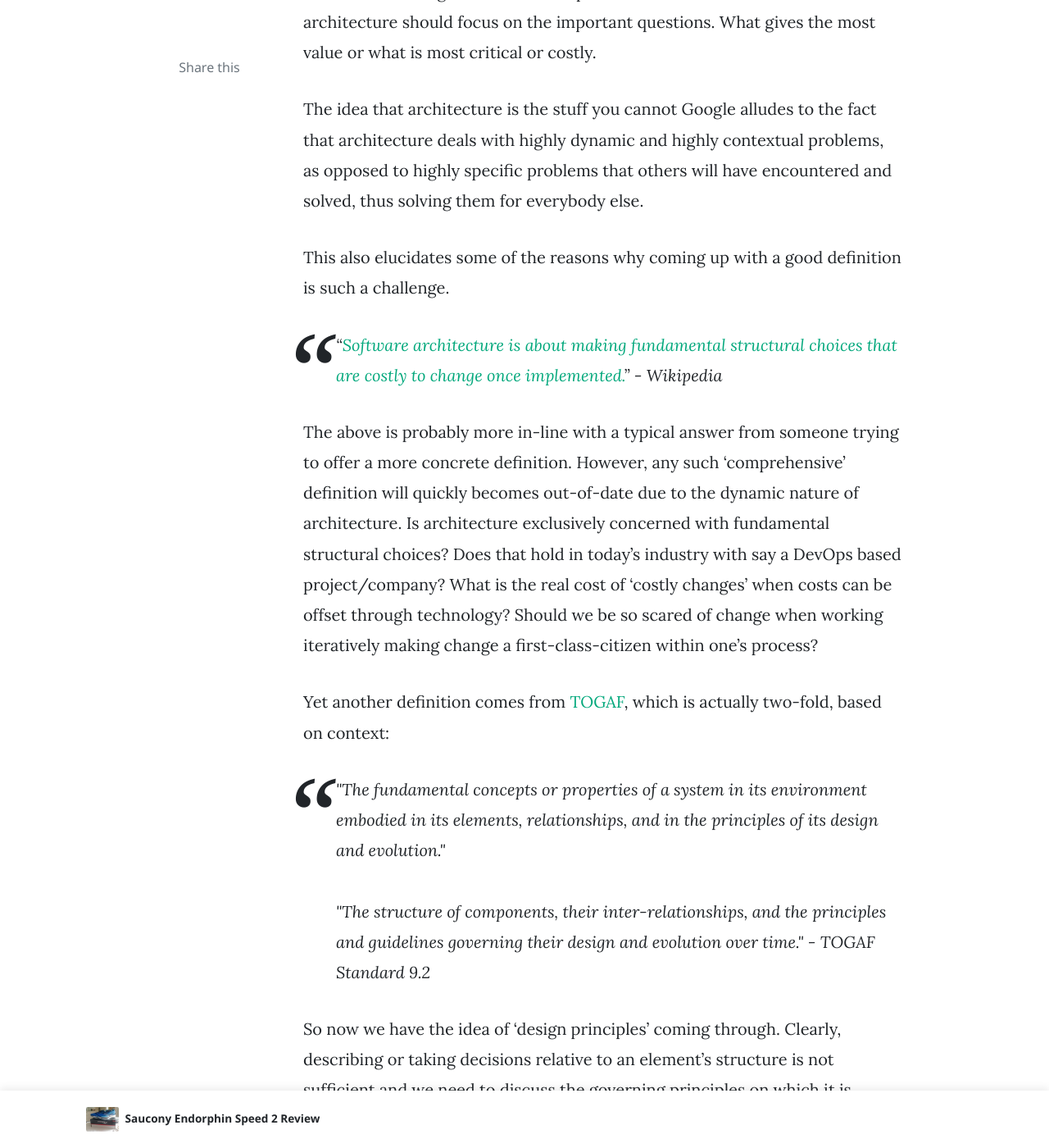
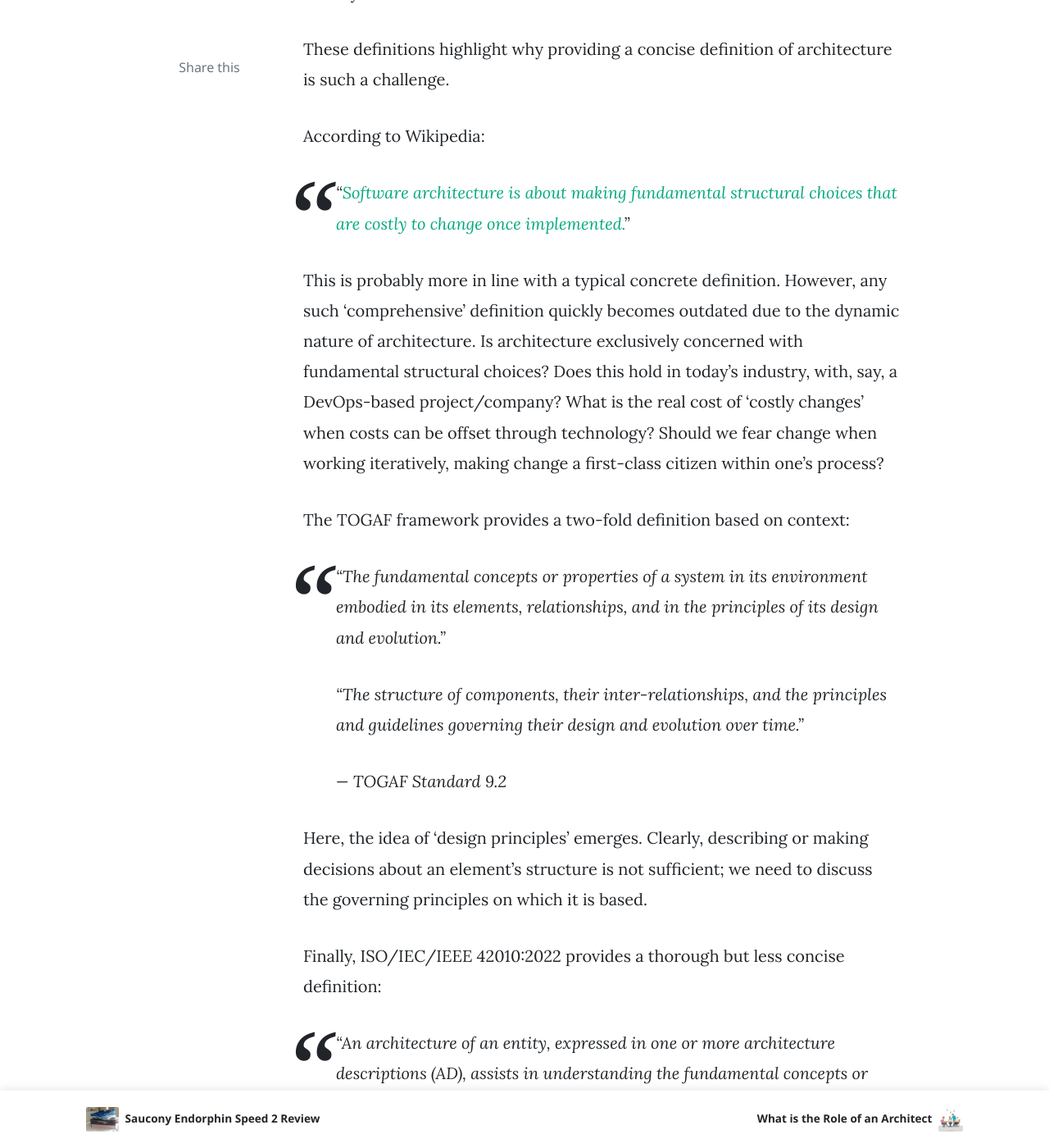
Before and after one commit to powell-christopher/powell-christopher.github.io, a Jekyll site: the page built from _posts/2024-03-25-What-is-Architecture.md, in a window 1280 px wide and 1400 px high, scrolled down 1518 px. Shown: the whole window at 82% size. Built offline with Jekyll 4.4.1, drawn with Linux system fonts in a browser that asks for light colours; nearby versions of some CDN libraries; comment, search, counter and statistics services are not loaded; some of the changed text lies outside the part shown.

Commit message:
Role of an architect

```diff
--- a/_posts/2024-03-25-What-is-Architecture.md
+++ b/_posts/2024-03-25-What-is-Architecture.md
@@ -7,60 +7,51 @@
 image: assets/images/2024-03-25-What-is-Architecture/header.png
 tags: [featured, Architecture, Communication, Leadership]
 ---
-We all understand that good communication is critical to any productive collaboration. We also understand the need for shared language or shared understanding. This is why, in an interview context, once we get beyond the introduction stage, one of the first questions I ask is 'What is Architecture?', or 'What is the Architect Role?'. These are not gotcha questions. There exists a divergence of understanding of what the role involves, largely based on first-hand experience and local context. Thus I find these questions to be good ice-breakers to see how closely a candidate and myself align on our understanding of the role and its attached responsibilities as that is what a possible collaboration would be based on.
 
-What is Architecture?
-=====================
+We all understand that good communication is critical to any productive collaboration. We also recognize the need for shared language or shared understanding. This is why, in an interview context, once we get beyond the introduction stage, one of the first questions I ask is: "What is Architecture?" or "What is the Architect Role?". These are not trick questions. There exists a divergence of understanding of what the role involves, largely based on first-hand experience and local context. Thus, I find these questions to be good ice-breakers to see how closely a candidate and I align in our understanding of the role and its responsibilities, as this alignment is crucial for effective collaboration.
 
-Even Martin Fowler in his seminal whitepaper "[Who Needs an Architect?](https://martinfowler.com/ieeeSoftware/whoNeedsArchitect.pdf)" refused to attempt to give a definition.
+## What is Architecture?
 
-He instead relied on Ralph Johnson's famous definition from a post on the Extreme Programming mailing list:
+Even Martin Fowler, in his seminal whitepaper "[Who Needs an Architect?](https://martinfowler.com/ieeeSoftware/whoNeedsArchitect.pdf)," refused to provide a definitive answer. Instead, he relied on Ralph Johnson's famous definition from a post on the Extreme Programming mailing list:
 
-> "Architecture is about the important stuff. Whatever that is." - Ralph Johnson
+> "Architecture is about the important stuff. Whatever that is." — Ralph Johnson
 
-A similarly abstract definition comes from Edwin Marrima below:
+A similarly abstract definition comes from Edwin Marrima:
 
-> "[Architecture is the stuff you can't Google.](https://www.linkedin.com/pulse/architecture-stuff-you-cant-google-edwin-marrima/)" - Edwin Marrima
+> "[Architecture is the stuff you can't Google.](https://www.linkedin.com/pulse/architecture-stuff-you-cant-google-edwin-marrima/)" — Edwin Marrima
 
-The above definitions, while perhaps a bit 'tongue-in-cheek' have some hidden nuance.
+While perhaps a bit 'tongue-in-cheek,' these definitions contain hidden nuance. Architecture being about what is important alludes to the idea that it should focus on the most critical or costly questions. The notion that architecture is the stuff you cannot Google suggests that it deals with highly dynamic and contextual problems, unlike specific problems that others have already solved and documented.
 
-Architecture being about what is important alludes to the fact that architecture should focus on the important questions. What gives the most value or what is most critical or costly.
+These definitions highlight why providing a concise definition of architecture is such a challenge.
 
-The idea that architecture is the stuff you cannot Google alludes to the fact that architecture deals with highly dynamic and highly contextual problems, as opposed to highly specific problems that others will have encountered and solved, thus solving them for everybody else.
+According to Wikipedia:
 
-This also elucidates some of the reasons why coming up with a good definition is such a challenge.
+> "[Software architecture is about making fundamental structural choices that are costly to change once implemented.](https://en.wikipedia.org/wiki/Software_architecture)"
 
-> "[Software architecture is about making fundamental structural choices that are costly to change once implemented.](https://en.wikipedia.org/wiki/Software_architecture)" - Wikipedia
+This is probably more in line with a typical concrete definition. However, any such 'comprehensive' definition quickly becomes outdated due to the dynamic nature of architecture. Is architecture exclusively concerned with fundamental structural choices? Does this hold in today's industry, with, say, a DevOps-based project/company? What is the real cost of 'costly changes' when costs can be offset through technology? Should we fear change when working iteratively, making change a first-class citizen within one's process?
 
-The above is probably more in-line with a typical answer from someone trying to offer a more concrete definition. However, any such 'comprehensive' definition will quickly becomes out-of-date due to the dynamic nature of architecture. Is architecture exclusively concerned with fundamental structural choices? Does that hold in today's industry with say a DevOps based project/company? What is the real cost of 'costly changes' when costs can be offset through technology? Should we be so scared of change when working iteratively making change a first-class-citizen within one's process?
+The TOGAF framework provides a two-fold definition based on context:
 
-Yet another definition comes from [TOGAF](https://pubs.opengroup.org/architecture/togaf9-doc/arch/chap02.html#:~:text=ISO/IEC/IEEE,evolution%20over%20time.%22), which is actually two-fold, based on context:
+> "The fundamental concepts or properties of a system in its environment embodied in its elements, relationships, and in the principles of its design and evolution."
+>
+> "The structure of components, their inter-relationships, and the principles and guidelines governing their design and evolution over time."
+>
+> — TOGAF Standard 9.2
 
-<blockquote>
-"The fundamental concepts or properties of a system in its environment embodied in its elements, relationships, and in the principles of its design and evolution."
-<br><br>
-"The structure of components, their inter-relationships, and the principles and guidelines governing their design and evolution over time."
+Here, the idea of 'design principles' emerges. Clearly, describing or making decisions about an element's structure is not sufficient; we need to discuss the governing principles on which it is based.
 
-    - TOGAF Standard 9.2
-</blockquote>
+Finally, ISO/IEC/IEEE 42010:2022 provides a thorough but less concise definition:
 
-So now we have the idea of 'design principles' coming through. Clearly, describing or taking decisions relative to an element's structure is not sufficient and we need to discuss the governing principles on which it is based.
+> "An architecture of an entity, expressed in one or more architecture descriptions (AD), assists in understanding the fundamental concepts or properties of the entity, pertaining to its structure, behavior, design and evolution, such as feasibility, utility and maintainability, and fundamental concepts for its development, operation, employment, external impacts, utilization, and decommissioning."
+>
+> — ISO/IEC/IEEE 42010:2022
 
-Finally, here is what is offered by [ISO/IEC/IEEE 42010:2022 - Software, systems and enterprise
-Architecture description](https://cwe.ccsds.org/sea/docs/SEA-SA/Background%20Materials/ISO%20IEC%20IEEE%2042010%202022.pdf):
+Though comprehensive, this definition's thoroughness makes it brittle; it will need constant updating as the duties, responsibilities, and concerns listed continue to shift and expand over time.
 
-<blockquote>
-"An architecture of an entity, expressed in one or more architecture descriptions (AD), assists in understanding the fundamental concepts or properties of the entity, pertaining to its structure, behavior, design and evolution, such as feasibility, utility and maintainability and fundamental concepts for its development, operation, employment, external impacts, utilization and decommissioning."
+I will not attempt to provide my own definition, knowing it will be incomplete, likely contextual to my current experience, and even if correct, would quickly become outdated as architecture evolves.
 
-    - ISO/IEC/IEEE 42010:2022
-</blockquote>
-
-The above is certainly thorough, but not exactly concise. Also, the dynamic nature of architecture coupled with the thoroughness of the above definition makes it brittle; meaning it will need to be constantly updated as the already long list of duties/responsibilities/concerns listed above continues to shift and expand over time.
-
-I will not attempt to provide my own definition, knowing that it will be incomplete, probably contextual to my current experience, and even if it were to be correct, would quickly become out-of-date as architecture continues to evolve.
-
-Perhaps we can start by agreeing on some possible tenets:
-- No agreed upon concise definition
+Instead, we can perhaps start by agreeing on some possible tenets:
+- No agreed-upon concise definition
 - Massive in scope
 - Continuously changing/expanding
 - Operates in a rapidly evolving ecosystem
@@ -68,52 +59,18 @@
 - Highly contextual
 - Everything has a trade-off
 
-Based on these tenets, we can move on to describing what our expectations are for someone filling the architecture role. What responsibilities are attached to this role?
+Based on these tenets, we can describe our expectations for someone filling the architecture role. What responsibilities are attached to this role?
 
-What is the Role of an Architect?
-=================================
+---
 
-While discussing the architecture role, one encounters an equally varied list of responses as to when trying to define architecture itself.
+## Join Me for the Next Post!
 
-The role ranges from what one could consider a highly senior programmer, to someone who designs applications or systems, to someone that translates business requirements into technical specifications, to someone that champions communication between the technical and non-technical, all the way to someone that defines high level technical direction for the company. This is further compounded by whether the company has adopted agile or not, and how the architect would fit into the development lifecycle.
+Thank you for reading! I hope this exploration of what architecture means has been insightful. In my next post, I'll dive into the role of an architect and the varied expectations and responsibilities that come with it. Stay tuned and join me as we continue this journey into the world of architecture.
 
-Of course there is nuance here depending on what type of architect we are talking about: a technical architect? a solutions architect? an enterprise architect?
+Don't miss out! Follow me on socials for updates on the latest posts. See you soon!
 
-Nevertheless, there is a set of expectations that are true for all types of architects. This is something that I learned myself through education and first hand experience over my years in architecture. I recently encountered a very good concise definition of these expectations in [Fundamentals of Software Architecture: An Engineering Approach](https://www.thoughtworks.com/insights/books/fundamentals-of-software-architecture) by Mark Richards and Neil Ford, a book I wholeheartedly recommend.
+---
 
-In the chapter 1, they propose the following expectations for an architect irrespective of role, title or job description:
-- Make architecture decisions
-- Continually analyze the architecture
-- Keep current with latest trends
-- Ensure compliance with decisions
-- Diverse exposure and experience
-- Have business domain knowledge
-- Possess interpersonal skills
-- Understand and navigate politics
+## Acknowledgments
 
-This neatly aligns with my own belief of what an effective architect should do. Let's elaborate a bit on the above...
-
-- An architect is expected to define the architecture decisions and design principles used to guide technology decisions within the team, the department, or across the company.
-- An architect is expected to continually analyze the architecture and current technology environment and then recommend solutions for improvement.
-  - We are dealing with a dynamic ecosystem which the architect needs to holistically analyze in order to determine architecture vitality and protect against architectural decay.
-- An architect is expected to keep current with latest technology and industry trends.
-  - A developer needs to keep current with latest technology. An architect even more so as his decisions are longer-lasting and more impactful.
-- An architect is expected to ensure compliance with architecture decisions and design principles.
-  - Lack of compliance is another source of architecture decay which can result in the system not meeting its intended architecture characteristics.
-- An architect is expected to have exposure to multiple and diverse technologies, frameworks, platforms and environments.
-  - For an architect, technical breath is more critical than technical depth, although both are necessary. It is more valuable for an architect to be aware of multiple technologies/frameworks/platforms/etc., thus providing multiple options to be analyzed and increasing our chances of success. Of course being an expert in a particular technology/framework/platform/etc. is also beneficial especially if it is something that is of value to the company.
-- An architect is expected to have a certain level of business domain expertise.
-  - Without domain knowledge, it is difficult to understand the business problem, goals and requirements, making it difficult to design an effective architecture to meet the requirements of the business.
-  - Domain knowledge supports effective communication which increases confidence.
-  - Domain knowledge is required to identify implicit requirements.
-- An architect is expected to possess interpersonal skills, including teamwork, facilitation, and leadership.
-  - As technologists, this can be challenging as we more inclined to dealing with technical problems than people problems.
-  - <blockquote> "No matter what they tell you, it is always a people problem." - Gerald Weinberg, computer scientist, author and teacher of the psychology and anthropology of computer software development.</blockquote>
-- An architect is expected to understand the political climate of the enterprise and be able to navigate the politics.
-  - This can very frustrating to junior and established architects alike. The reality is that as the impact of our decisions grow in scale, the group of impacted people grows and with that so does the number of challenges.
-
-I believe being cognisant of, practicing, and working on improving at these disciplines is  critical to success in architecture.
-
-Speaking of success, I would also strong recommend the previously mentioned book: [Fundamentals of Software Architecture: An Engineering Approach](https://www.thoughtworks.com/insights/books/fundamentals-of-software-architecture) by Mark Richards and Neil Ford. It is an excellent book I would highly recommend to everyone, from people interesting in a career in architecture wanting to better understand the role, to junior architects wanting to get a more solid grasp on how they improve, to established architects as a way of better crystallizing their existing knowledge and experience.
-
-> This post takes inspiration from Chapter 1 of [Fundamentals of Software Architecture: An Engineering Approach](https://www.thoughtworks.com/insights/books/fundamentals-of-software-architecture) by Mark Richards and Neil Ford.
+This post takes inspiration from the book [Fundamentals of Software Architecture: An Engineering Approach](https://www.thoughtworks.com/insights/books/fundamentals-of-software-architecture) by Mark Richards and Neil Ford. I highly recommend it to anyone interested in the field.
--- /dev/null
+++ b/_posts/2024-03-26-What-is-the-Role-of-an-Architect.md
@@ -0,0 +1,72 @@
+---
+layout: post
+title: What is the Role of an Architect
+date: 2024-03-26 20:00:00
+author: chris
+categories: [Technical]
+image: assets/images/2024-03-26-What-is-the-Role-of-an-Architect/header.jpg
+tags: [featured, Architecture, Communication, Leadership]
+---
+
+In our previous discussion, we delved into the elusive question of "What is Architecture?". We explored various definitions, from Martin Fowler's reliance on Ralph Johnson's concise summary to Edwin Marrima's notion that architecture deals with the stuff you can't Google. We concluded that architecture is dynamic, highly contextual, and continuously evolving.
+
+With this foundational understanding, we now turn our attention to another crucial question: "What is the Role of an Architect?". While the concept of architecture itself is vast and multifaceted, the role of an architect is equally complex and varied. In this post, we'll explore the expectations, responsibilities, and skills that define the architect's role in today's fast-paced and ever-changing technological landscape.
+
+---
+
+
+## What is the Role of an Architect?
+
+When discussing the architecture role, responses vary as much as definitions of architecture itself. The role ranges from a highly senior programmer to someone who designs applications or systems, translates business requirements into technical specifications, champions communication between the technical and non-technical, or defines high-level technical direction for the company. This is further compounded by whether the company has adopted agile or not, and how the architect fits into the development lifecycle.
+
+Of course, there is nuance depending on what type of architect we are discussing: technical architect, solutions architect, or enterprise architect?
+
+Nevertheless, there are expectations true for all types of architects. This is something I have learned through education and first-hand experience. I recently encountered an excellent concise definition of these expectations in [Fundamentals of Software Architecture: An Engineering Approach](https://www.thoughtworks.com/insights/books/fundamentals-of-software-architecture) by Mark Richards and Neil Ford, a book I wholeheartedly recommend.
+
+In Chapter 1, they propose the following expectations for an architect, irrespective of role, title, or job description:
+- Make architecture decisions
+- Continually analyze the architecture
+- Keep current with the latest trends
+- Ensure compliance with decisions
+- Diverse exposure and experience
+- Have business domain knowledge
+- Possess interpersonal skills
+- Understand and navigate politics
+
+This aligns neatly with my belief of what an effective architect should do. Let's elaborate on the above...
+
+- An architect is expected to define the architecture decisions and design principles used to guide technology decisions within the team, department, or company.
+- An architect is expected to continually analyze the architecture and current technology environment and then recommend solutions for improvement.
+  - We are dealing with a dynamic ecosystem, which the architect needs to holistically analyze to determine architecture vitality and protect against architectural decay.
+- An architect is expected to keep current with the latest technology and industry trends.
+  - A developer needs to keep current with the latest technology. An architect even more so, as their decisions are longer-lasting and more impactful.
+- An architect is expected to ensure compliance with architecture decisions and design principles.
+  - Lack of compliance is another source of architecture decay, which can result in the system not meeting its intended architecture characteristics.
+- An architect is expected to have exposure to multiple and diverse technologies, frameworks, platforms, and environments.
+  - For an architect, technical breadth is more critical than technical depth, although both are necessary. It is more valuable for an architect to be aware of multiple technologies/frameworks/platforms, thus providing multiple options to be analyzed and increasing our chances of success. Of course, being an expert in a particular technology/framework/platform is also beneficial, especially if it is valuable to the company.
+- An architect is expected to have a certain level of business domain expertise.
+  - Without domain knowledge, it is difficult to understand the business problem, goals, and requirements, making it difficult to design an effective architecture to meet the business's needs.
+  - Domain knowledge supports effective communication, which increases confidence.
+  - Domain knowledge is required to identify implicit requirements.
+- An architect is expected to possess interpersonal skills, including teamwork, facilitation, and leadership.
+  - As technologists, this can be challenging, as we are more inclined to dealing with technical problems than people problems.
+  - As Gerald Weinberg, computer scientist, author, and teacher of the psychology and anthropology of computer software development, said:
+  > "No matter what they tell you, it is always a people problem."
+- An architect is expected to understand the political climate of the enterprise and navigate the politics.
+  - This can be very frustrating to junior and established architects alike. The reality is that as the impact of our decisions grows in scale, the group of impacted people grows, and with that, so does the number of challenges.
+
+Being cognizant of, practicing, and improving these disciplines is critical to success in architecture.
+
+---
+
+## Stay Connected for More Insights!
+
+I appreciate you taking the time to read about the role of an architect. If you enjoyed this post, be sure to check out my previous discussion on "What is Architecture?" for a broader context.
+
+If you found this content valuable, consider following me on socials for more insights and updates. Let's continue exploring the fascinating field of architecture together!
+
+---
+
+## Acknowledgments
+
+This post draws heavily on concepts from [Fundamentals of Software Architecture: An Engineering Approach](https://www.thoughtworks.com/insights/books/fundamentals-of-software-architecture) by Mark Richards and Neil Ford. Their insightful book provides a comprehensive guide to understanding the role of an architect, and I encourage anyone interested to read it for deeper insights.
```
Also changed, not shown: assets/images/2024-03-26-What-is-the-Role-of-an-Architect/header.jpg (added).
